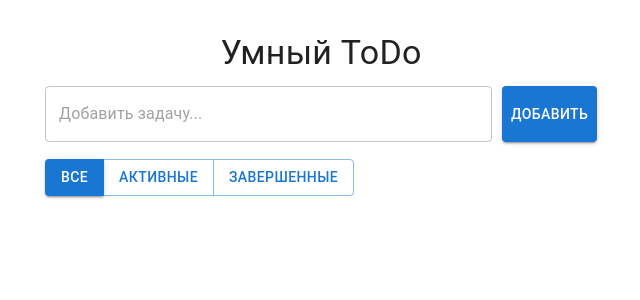
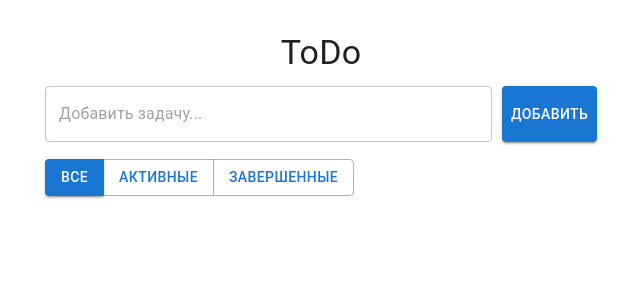
Before and after one commit to genssi/ToDo, a React (Create React App) app: page / in a window 1280 px wide. Shown: the top 300 px of the page, without its empty margins (319-959 px from the left). Built offline with nearby package versions, Linux system fonts and the light colour scheme; some icons are missing; the HTML template or start-up script is replaced by a standard one.

Commit message:
Read.me update

```diff
--- a/src/App.tsx
+++ b/src/App.tsx
@@ -39,7 +39,7 @@ function App() {
             <Container maxWidth="sm">
                 <Box mt={4}>
                     <Typography variant="h4" align="center" gutterBottom>
-                        Умный ToDo
+                        ToDo
                     </Typography>
                     <AddTodo onAdd={addTodo} />
                     <Box mt={2}>
```
Also changed, not shown: 1 other file (tests, documents, lock files or other folders).
